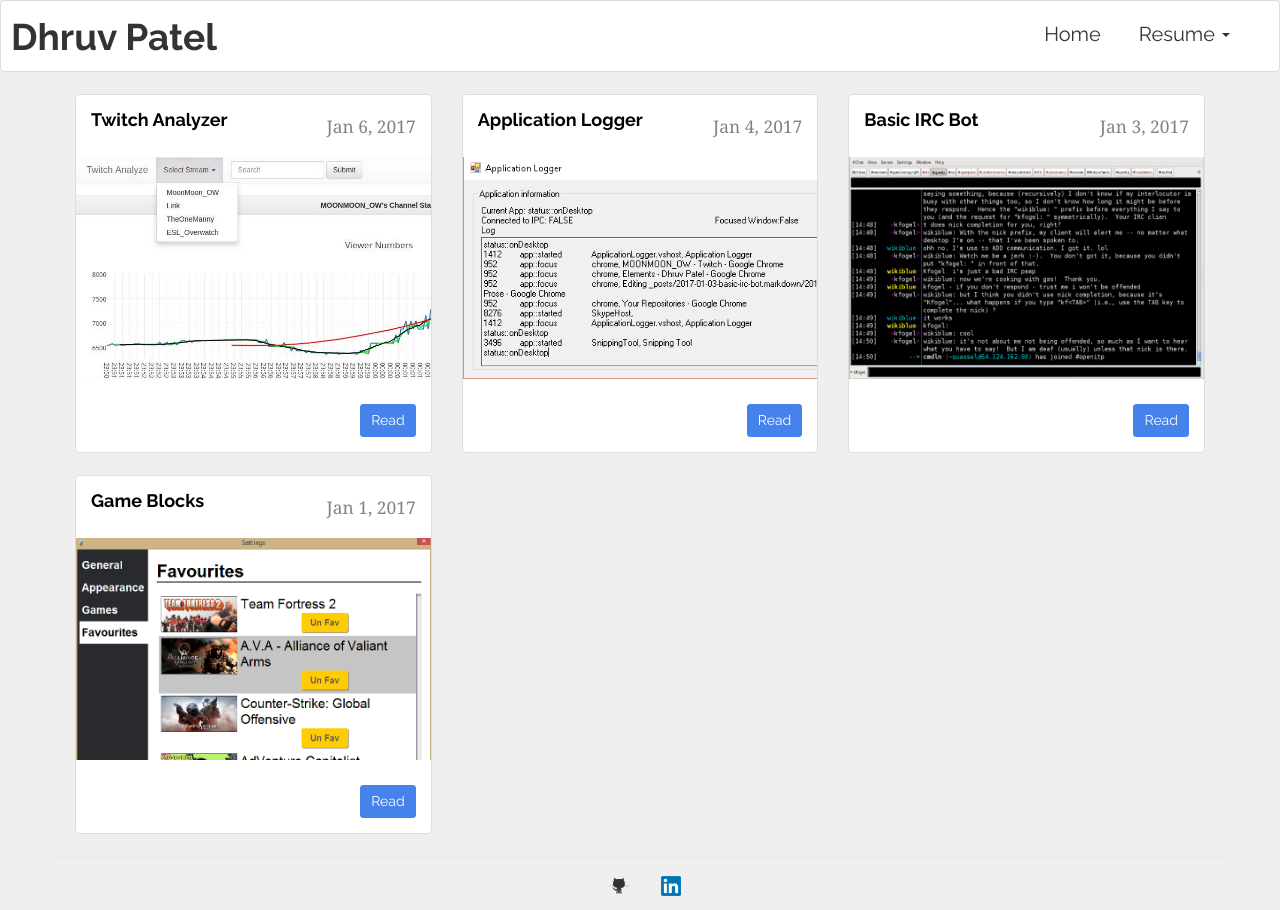
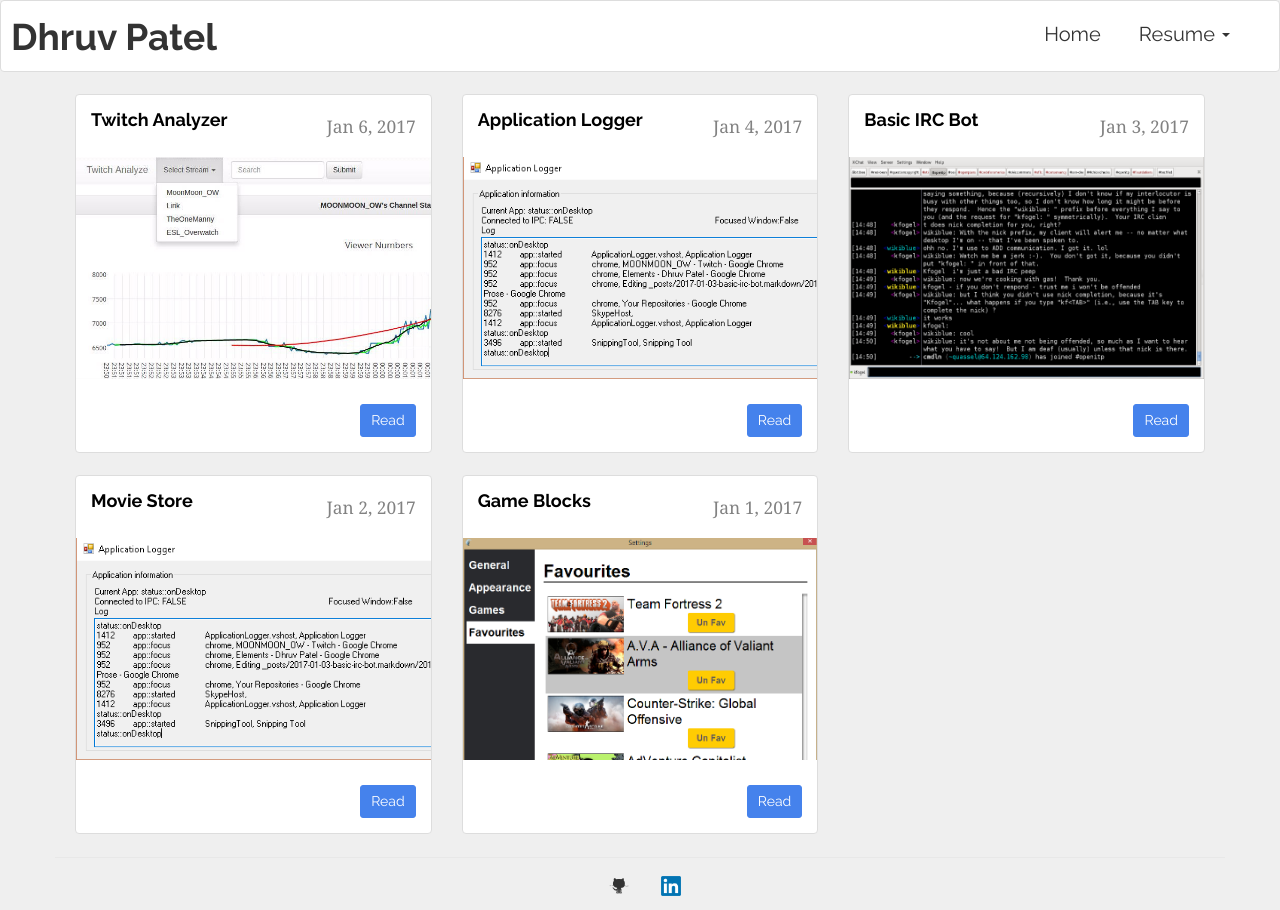
Before and after one commit to pateldhruv1993/pateldhruv1993, a Jekyll site: the page built from index.html, in a window 1280 px wide. Built offline with Jekyll 4.4.1, drawn with Linux system fonts in a browser that asks for light colours; the list of posts is cut into pages by our own code.

Commit message:
Update 2017-01-02-movie-store.md

```diff
--- a/_posts/2017-01-02-movie-store.md
+++ b/_posts/2017-01-02-movie-store.md
@@ -1,5 +1,6 @@
 ---
-published: false
+published: true
+title: Movie Store
 layout: post
 categories: 'c# asp windowsforms html'
 img: application-logger.png
```
